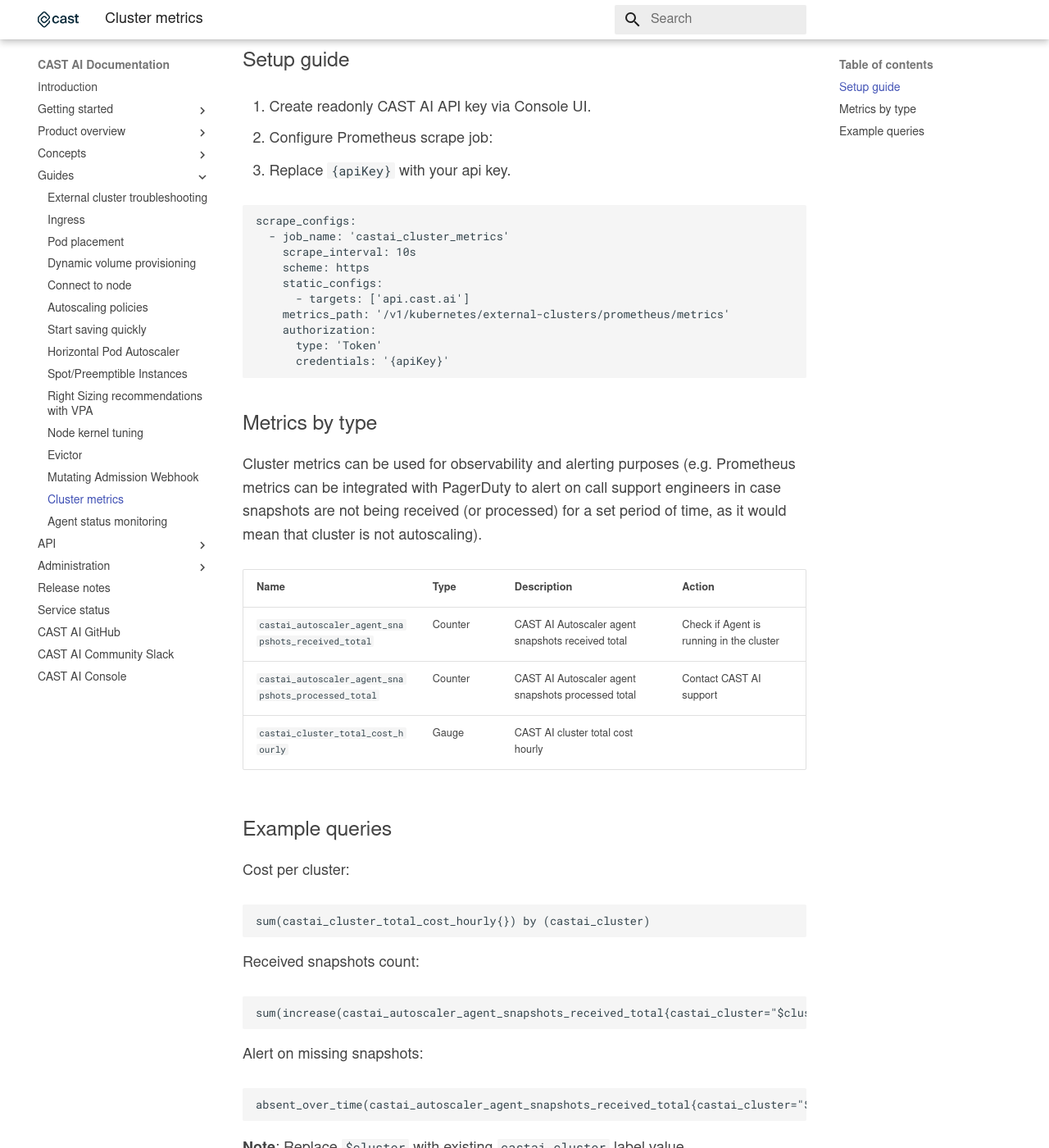
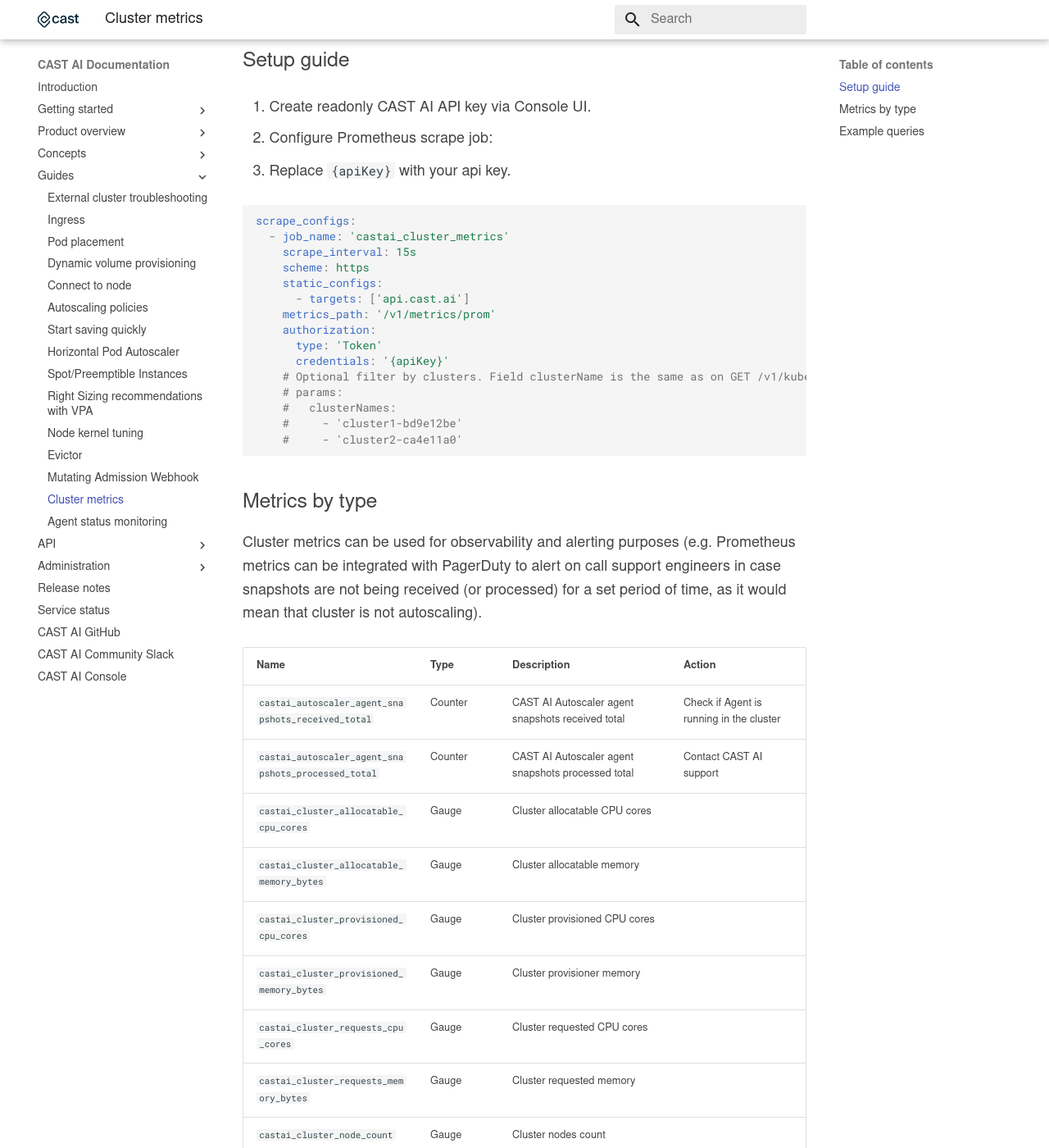
Before and after one commit to castai/docs, an MkDocs documentation site: the page built from docs/guides/metrics.md, in a window 1280 px wide and 1400 px high, scrolled down 219 px. Shown: the whole window at 82% size. Built offline with MkDocs 1.6.1 and Material for MkDocs 9.7.7, drawn with Linux system fonts in a browser that asks for light colours; some web fonts are replaced; some of the changed text lies outside the part shown.

Commit message:
Update metrics docs (#190)

````diff
--- a/docs/guides/metrics.md
+++ b/docs/guides/metrics.md
@@ -14,18 +14,22 @@
 
    - Replace `{apiKey}` with your api key.
 
-```
+```yaml
 scrape_configs:
   - job_name: 'castai_cluster_metrics'
-    scrape_interval: 10s
+    scrape_interval: 15s
     scheme: https
     static_configs:
       - targets: ['api.cast.ai']
-    metrics_path: '/v1/kubernetes/external-clusters/prometheus/metrics'
+    metrics_path: '/v1/metrics/prom'
     authorization:
       type: 'Token'
       credentials: '{apiKey}'
-
+    # Optional filter by clusters. Field clusterName is the same as on GET /v1/kubernetes/external-clusters/{clusterId} response clusterNameId field.
+    # params:
+    #   clusterNames:
+    #     - 'cluster1-bd9e12be'
+    #     - 'cluster2-ca4e11a0'
 ```
 
 ## Metrics by type
@@ -36,7 +40,17 @@
 | ----------- | ----------- | ----------- | ----------- |
 `castai_autoscaler_agent_snapshots_received_total` | Counter | CAST AI Autoscaler agent snapshots received total | Check if Agent is running in the cluster |
 `castai_autoscaler_agent_snapshots_processed_total` | Counter | CAST AI Autoscaler agent snapshots processed total | Contact CAST AI support |
-`castai_cluster_total_cost_hourly` | Gauge | CAST AI cluster total cost hourly |  |
+`castai_cluster_allocatable_cpu_cores` | Gauge | Cluster allocatable CPU cores  |  |
+`castai_cluster_allocatable_memory_bytes` | Gauge | Cluster allocatable memory |  |
+`castai_cluster_provisioned_cpu_cores` | Gauge | Cluster provisioned CPU cores |  |
+`castai_cluster_provisioned_memory_bytes` | Gauge | Cluster provisioner memory |  |
+`castai_cluster_requests_cpu_cores` | Gauge | Cluster requested CPU cores |  |
+`castai_cluster_requests_memory_bytes` | Gauge | Cluster requested memory |  |
+`castai_cluster_node_count` | Gauge | Cluster nodes count |  |
+`castai_cluster_pods_count` | Gauge | Cluster pods count |  |
+`castai_cluster_unschedulable_pods_count` | Gauge | Cluster unschedulable pods count |  |
+`castai_evictor_node_target_count` | Gauge | CAST AI Evictor targeted nodes count |  |
+`castai_evictor_pod_target_count` | Gauge | CAST AI Evictor targeted pods count |  |
 
 ## Example queries
 
````
